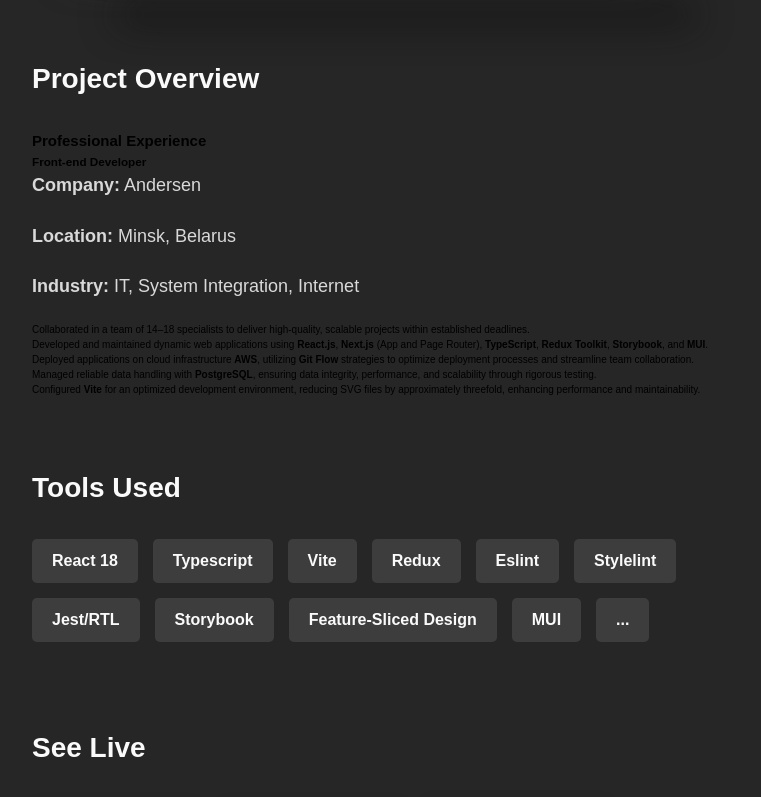
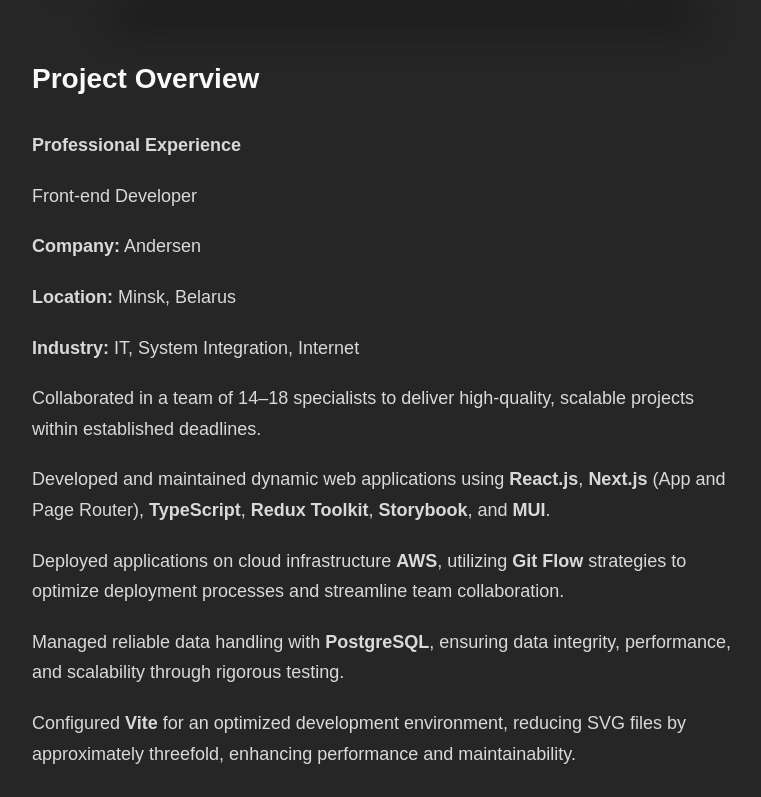
Before and after one commit to trepegorka/portfolio, a React (Vite) app: page /project4 in a window 1280 px wide. Shown: the part 1182-1979 px from the top of the page, without its empty margins (258-1019 px from the left). Built offline with nearby package versions, Linux system fonts and the light colour scheme; a web font is replaced by a local one.

Commit message:
text fixed

```diff
--- a/src/pages/Project4/Project4Page.tsx
+++ b/src/pages/Project4/Project4Page.tsx
@@ -21,32 +21,30 @@
                 projectImageSrc={projectImageSrc}
                 skills={skills}
             >
-                <h2>Professional Experience</h2>
+                <p><strong>Professional Experience</strong></p>
                 <article className="job">
-                    <h3>Front-end Developer</h3>
+                    <p>Front-end Developer</p>
                     <p><strong>Company:</strong> Andersen</p>
                     <p><strong>Location:</strong> Minsk, Belarus</p>
                     <p><strong>Industry:</strong> IT, System Integration, Internet</p>
-                    <ul>
-                        <li>Collaborated in a team of 14–18 specialists to deliver high-quality, scalable projects
+                    <p>Collaborated in a team of 14–18 specialists to deliver high-quality, scalable projects
                         within established deadlines.
-                        </li>
-                        <li>Developed and maintained dynamic web applications
+                    </p>
+                    <p>Developed and maintained dynamic web applications
                         using <strong>React.js</strong>, <strong>Next.js</strong> (App and Page
                         Router), <strong>TypeScript</strong>, <strong>Redux
                             Toolkit</strong>, <strong>Storybook</strong>, and <strong>MUI</strong>.
-                        </li>
-                        <li>Deployed applications on cloud infrastructure <strong>AWS</strong>, utilizing <strong>Git
+                    </p>
+                    <p>Deployed applications on cloud infrastructure <strong>AWS</strong>, utilizing <strong>Git
                         Flow</strong> strategies to optimize deployment processes and streamline team
                         collaboration.
-                        </li>
-                        <li>Managed reliable data handling with <strong>PostgreSQL</strong>, ensuring data
+                    </p>
+                    <p>Managed reliable data handling with <strong>PostgreSQL</strong>, ensuring data
                         integrity, performance, and scalability through rigorous testing.
-                        </li>
-                        <li>Configured <strong>Vite</strong> for an optimized development environment, reducing SVG
+                    </p>
+                    <p>Configured <strong>Vite</strong> for an optimized development environment, reducing SVG
                         files by approximately threefold, enhancing performance and maintainability.
-                        </li>
-                    </ul>
+                    </p>
                 </article>
             </CaseStudyPage>
         </div>
```
Lines whose indentation alone changed are shown as unchanged.
